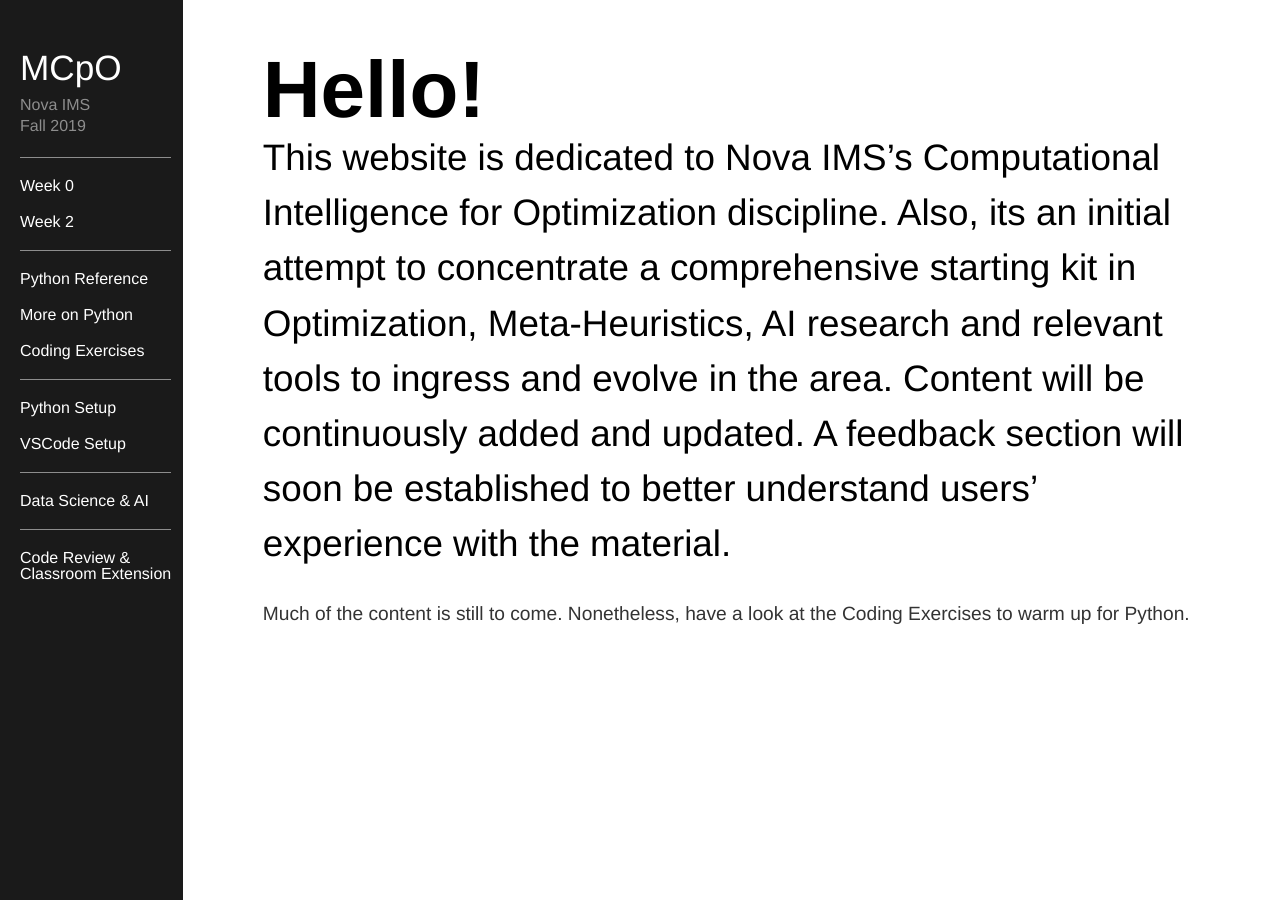
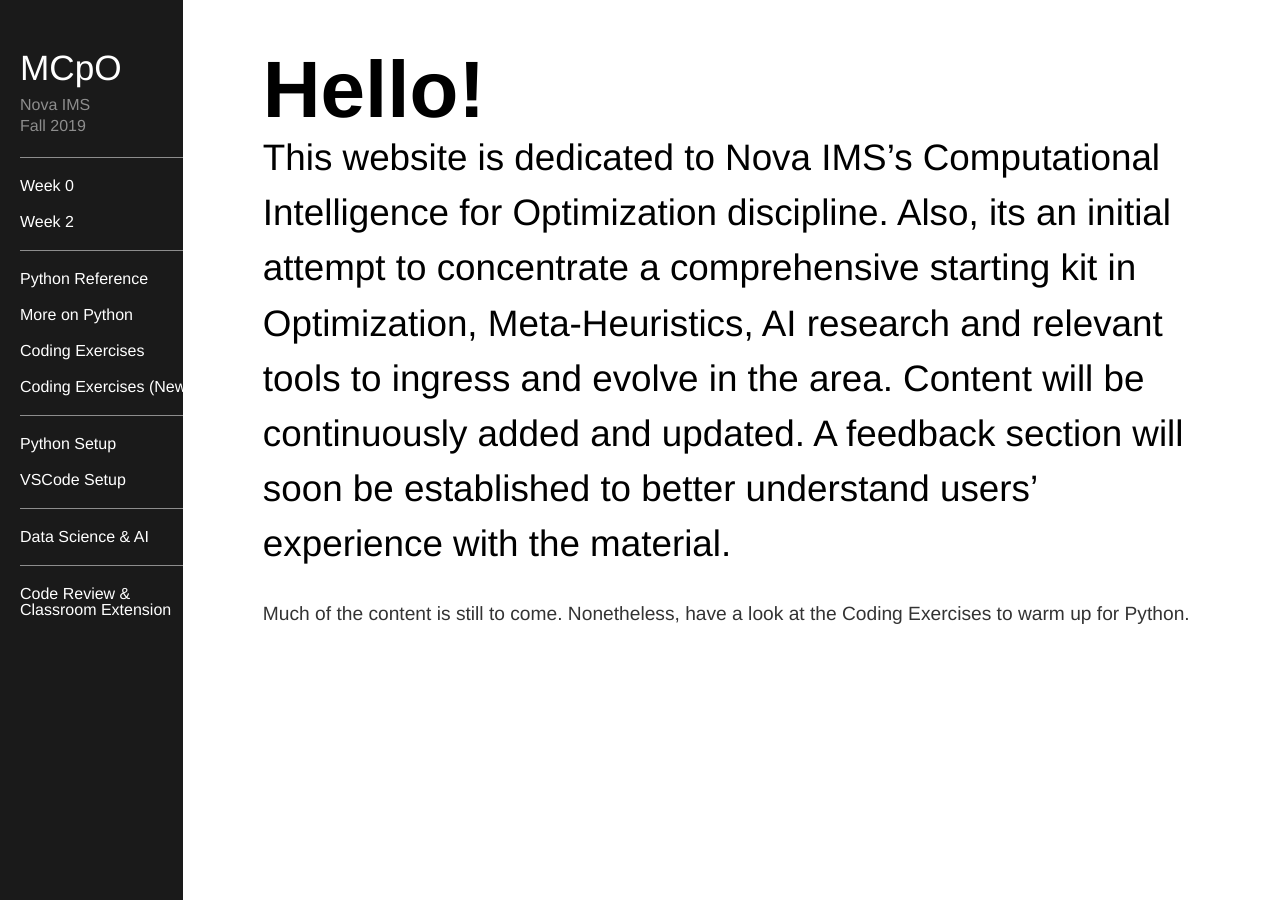
Before and after one commit to mcpo19/mcpo19_backup, a Jekyll site: the page built from index.html, in a window 1280 px wide. Built offline with Jekyll 4.4.1, drawn with Linux system fonts in a browser that asks for light colours.

Commit message:
Update default.html

```diff
--- a/_layouts/default.html
+++ b/_layouts/default.html
@@ -31,6 +31,7 @@
 							<li><a href="/python-reference">Python Reference</a></li>
 							<li><a href="/more-python">More on Python</a></li>
 							<li><a href="/coding-exercises">Coding Exercises</a></li>
+							<li><a href="/coding-exercises-solutions">Coding Exercises (New)</a></li>
 							<li><span class="nav-separator"></span></li>
 							<li><a href="/python-setup">Python Setup</a></li>
 							<li><a href="/vscode-setup">VSCode Setup</a></li>
```
